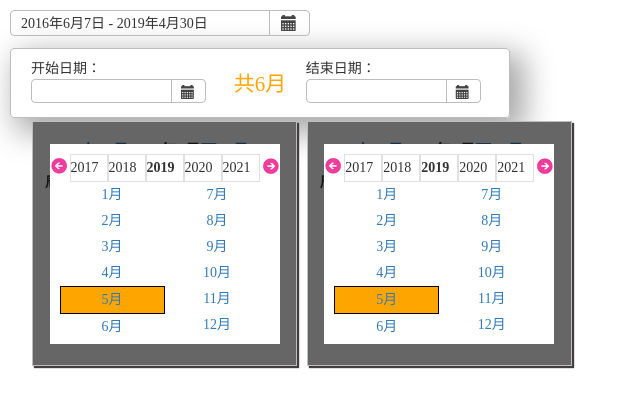
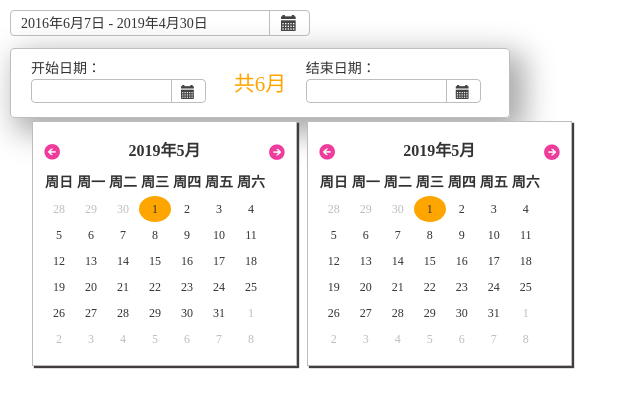
Before and after one commit to caoleyun/P2P-Lending-platform, a React app: page / in a window 1280 px wide. Shown: the whole page, without its empty margins (0-640 px from the left). Built offline with nearby package versions, Linux system fonts and the light colour scheme; some packages are replaced by stand-ins of ours.

Commit message:
日历组件-5/3/1事件监听

```diff
--- a/package.json
+++ b/package.json
@@ -36,6 +36,8 @@
     "jest-resolve": "24.7.1",
     "jest-watch-typeahead": "0.3.0",
     "jquery": "^3.4.0",
+    "jquery-browserify": "^1.8.1",
+    "jquery-mousewheel": "^3.1.13",
     "mini-css-extract-plugin": "0.5.0",
     "optimize-css-assets-webpack-plugin": "5.0.1",
     "pnp-webpack-plugin": "1.2.1",
@@ -44,6 +46,7 @@
     "postcss-normalize": "7.0.1",
     "postcss-preset-env": "6.6.0",
     "postcss-safe-parser": "4.0.1",
+    "prop-types": "^15.7.2",
     "react": "^16.8.6",
     "react-app-polyfill": "^1.0.0",
     "react-dev-utils": "^9.0.0",
--- a/src/component/Canlendar.js
+++ b/src/component/Canlendar.js
@@ -22,7 +22,9 @@ class Canlendar  extends React.Component{
 
 		this.state={
 			year:2019,
-			month:5
+			month:5,
+			day:1,
+			showPicker:false
 		}
 
 	}
@@ -33,12 +35,22 @@ class Canlendar  extends React.Component{
 		var dataArr=reararr.concat(arr,headarr);
 		var trs=[];
 		var tds=[];
+
+		let classname=(day,index)=>{
+			if(index < reararr.length || index >=42-headarr.length){
+				return "gray";
+			}else if (day===this.state.day){
+				return "cur";
+			}
+			return  "";
+		}
+
 		dataArr.forEach((day,index)=>{
 			if((index%7) === 0 && index!==0){
 				trs.push(<tr key={index}>{tds}</tr>);
 				tds=[];
 			}
-			tds.push(<td className={index < reararr.length || index >=42-headarr.length? "gray":" "} key={index}>{day}</td>);
+			tds.push(<td className={classname(day,index)} key={index}>{day}</td>);
 		});
 		trs.push(<tr key={5}>{tds}</tr>);
 		return (
@@ -64,16 +76,34 @@ class Canlendar  extends React.Component{
 		}
 	}
 
+	onpick({year,month}){
+		this.setState({showPicker:false});
+		this.setState({
+			year:year,
+			month:month
+		});
+		console.log(year , month);
+	}
+	showpicker(){
+		if(this.state.showPicker){
+			return <YearMonthPicker year={this.state.year} month={this.state.month} ref="" onpick={(this.onpick).bind(this)} ></YearMonthPicker>;
+		}else{
+			return "";
+		}
+
+	}
+
 	render(){
 		return (
 			<div className="canlendarChooser">
-				<h4>
-					<a onClick={(this.goPrevMonth).bind(this)}>上一月</a>
+				<h4 onClick={()=>{this.setState({showPicker:true})}}>
 					{this.state.year}年{this.state.month}月
-					<a onClick={(this.goNextMonth).bind(this)} >下一月</a>
 				</h4>
 
-				<YearMonthPicker />
+				<a onClick={(this.goPrevMonth).bind(this)} href="javascript:void(0)" className="leftBtn"></a>
+				<a onClick={(this.goNextMonth).bind(this)} href="javascript:void(0)" className="rightBtn"></a>
+
+				{this.showpicker()}
 
 				<table>
 					<thead>
--- a/src/component/YearMonthPicker.js
+++ b/src/component/YearMonthPicker.js
@@ -1,7 +1,7 @@
 import React from "react";
 import $ from 'jquery/dist/jquery.min.js';
+import PropTypes from "prop-types";
 // import './jquery.mousewheel.min.js';
-import  mousewheelhandler from './mousewheelhandler.js';
 
 
 
@@ -9,105 +9,146 @@ import  mousewheelhandler from './mousewheelhandler.js';
 
 
 class YearMonthPicker  extends React.Component{
-	constructor(){
+	constructor({onpick,year,month}){
 		super();
 
 		this.state={
-			"year":2019,
-			"month":5
+			"year" : year ,
+			"month":month
 		}
+		//位于视野中央的那个年份
+		this.cyear=this.state.year;
 
-		this.cyear=2019;
+		// console.log(this.state.year);
 	}
 
+
 	//向右切换年份
-	rrBtnHandler(cyear){
-		$(this.refs.span_container).append($(`<span>${cyear+2}</span>`)).animate({"left":-38},100,function(){
+	rrBtnHandler(){
+		++this.cyear;
+		$(this.refs.span_container).append($(`<span>${this.cyear+2}</span>`)).stop(true,true).animate({"left":-38},100,function(){
 			$(this).find("span").eq(0).remove();
 			$(this).css("left",0);
 
-			$(this).find("span").eq(1).removeClass("cur");
-			$(this).find("span").eq(2).addClass("cur");
+			$(this).find("span").eq(2).addClass("cur").siblings().removeClass("cur");
 		});
 		//判断月份加cur
-		$(".month_panel").find("a").removeClass("cur");
-		if(cyear===this.state.year){
-			$(".month_panel").find("a").eq(this.state.month-1).addClass("cur");
+		$(this.refs.month_panel).find("a").removeClass("cur");
+		if(this.cyear===this.state.year){
+			$(this.refs.month_panel).find("a").eq(this.state.month-1).addClass("cur");
 		}
+		// console.log(this.cyear ,this.state.year , this.state.month);
+
 	}
 	//向左切换年份
-	llBtnHandler(cyear){
-		$(this.refs.span_container).prepend($(`<span>${cyear-2}</span>`)).animate({"left":38},100,function(){
+	llBtnHandler(){
+		--this.cyear;
+		$(this.refs.span_container).prepend($(`<span>${this.cyear-2}</span>`)).stop(true,true).animate({"left":38},100,function(){
 			$(this).find("span").eq(-1).remove();
 			$(this).css("left",0);
 
-			$(this).find("span").eq(3).removeClass("cur");
-			$(this).find("span").eq(2).addClass("cur");
+			$(this).find("span").eq(2).addClass("cur").siblings().removeClass("cur");
 		});
 		//判断月份加cur
-		$(".month_panel").find("a").removeClass("cur");
-		if(cyear===this.state.year){
-			$(".month_panel").find("a").eq(this.state.month-1).addClass("cur");
+		$(this.refs.month_panel).find("a").removeClass("cur");
+		if(this.cyear===this.state.year){
+			$(this.refs.month_panel).find("a").eq(this.state.month-1).addClass("cur");
 		}
+		// console.log(this.cyear ,this.state.year , this.state.month);
+
 	}
+
+
+
 
 
 
 	//上树之后
 	componentDidMount(){
 		//绑定滚轮事件
-		// var self=this;
-		// $(this.refs.span_container).mousewheel(function(event,delta){
-		// 	if(delta>0){
-		// 		self.llBtnHandler(this.cyear);
-		// 	}else{
-		// 		self.rrBtnHandler(this.cyear);
-		// 	}
-		// });
+		var self=this;
+		this.refs.span_container.onmousewheel=function(event){
+			var direction = event.wheelDelta > 0 ? 1 : -1;
+			if(direction<0){
+				self.llBtnHandler();
+			}else{
+				self.rrBtnHandler();
+			}
+		};
+		//a标签事件
+		$(this.refs.month_panel).find("a").click(function(){
+			// console.log(self.cyear ,self.state.year , self.state.month);
+			self.setState({"year":self.cyear,"month":Number($(this).attr("data-month"))});
+			self.props.onpick(self.state);
+		});
 
-		// mousewheelhandler();
+		//决定a标签的cur
+		//判断月份加cur
+		$(this.refs.month_panel).find("a").removeClass("cur");
+		if(this.cyear===this.state.year){
+			$(this.refs.month_panel).find("a").eq(this.state.month-1).addClass("cur");
+		}
 
+		//年份点击事件
+		//新增span  用事件委托做新元素
+		$(this.refs.span_container).delegate("span","click",function(){
+			if($(this).index()>2){
+				let a=$(this).index()-2;
+				while(a){
+					a--;
+					self.rrBtnHandler();
+				}
+			}else if($(this).index()<2){
+				let a=2-$(this).index();
+				while(a){
+					a--;
+					self.llBtnHandler();
+				}
+			}
 
-		mousewheelhandler(this.refs.span_container);
+		});
+
 
 	}
 
 	render(){
-		var cyear=this.cyear;
-
+		// var cyear=this.cyear;
+// console.log("2");
+// console.log(this.cyear, this.state.year, this.state.month);
+// console.log(this.state.year);
 		return (
 			<div className="YearMonthPicker">
 				<div className="inner">
 					<div className="year_panel">
 						<div className="panel_inner">
 							<div className="span_container" ref="span_container" >
-								<span>{cyear-2}</span>
-								<span>{cyear-1}</span>
-								<span className="cur">{cyear}</span>
-								<span>{cyear+1}</span>
-								<span>{cyear+2}</span>
+								<span>{this.state.year-2}</span>
+								<span>{this.state.year-1}</span>
+								<span className="cur">{this.state.year}</span>
+								<span>{this.state.year+1}</span>
+								<span>{this.state.year+2}</span>
 							</div>
 						</div>
 
-						<i className="ll" onClick={()=>{this.llBtnHandler(--cyear)}}></i>
-						<i className="rr" onClick={()=>{this.rrBtnHandler(++cyear);}}></i>
+						<i className="ll" onClick={()=>{this.llBtnHandler()}}></i>
+						<i className="rr" onClick={()=>{this.rrBtnHandler()}}></i>
 					</div>
-					<div className="month_panel">
+					<div className="month_panel" ref="month_panel">
 						<div className="col">
-							<a className={this.state.year === cyear && this.state.month === 1 ? "cur" : ""} href="javascript:void(0);">1月</a>
-							<a className={this.state.year === cyear && this.state.month === 2 ? "cur" : ""} href="javascript:void(0);">2月</a>
-							<a className={this.state.year === cyear && this.state.month === 3 ? "cur" : ""} href="javascript:void(0);">3月</a>
-							<a className={this.state.year === cyear && this.state.month === 4 ? "cur" : ""} href="javascript:void(0);">4月</a>
-							<a className={this.state.year === cyear && this.state.month === 5 ? "cur" : ""} href="javascript:void(0);">5月</a>
-							<a className={this.state.year === cyear && this.state.month === 6 ? "cur" : ""} href="javascript:void(0);">6月</a>
+							<a href="javascript:void(0);" data-month="1">1月</a>
+							<a href="javascript:void(0);" data-month="2">2月</a>
+							<a href="javascript:void(0);" data-month="3">3月</a>
+							<a href="javascript:void(0);" data-month="4">4月</a>
+							<a href="javascript:void(0);" data-month="5">5月</a>
+							<a href="javascript:void(0);" data-month="6">6月</a>
 						</div>
 						<div className="col">
-							<a className={this.state.year === cyear && this.state.month === 7 ? "cur" : ""} href="javascript:void(0);">7月</a>
-							<a className={this.state.year === cyear && this.state.month === 8 ? "cur" : ""} href="javascript:void(0);">8月</a>
-							<a className={this.state.year === cyear && this.state.month === 9 ? "cur" : ""} href="javascript:void(0);">9月</a>
-							<a className={this.state.year === cyear && this.state.month === 10 ? "cur" : ""} href="javascript:void(0);">10月</a>
-							<a className={this.state.year === cyear && this.state.month === 11 ? "cur" : ""} href="javascript:void(0);">11月</a>
-							<a className={this.state.year === cyear && this.state.month === 12 ? "cur" : ""} href="javascript:void(0);">12月</a>
+							<a href="javascript:void(0);" data-month="7">7月</a>
+							<a href="javascript:void(0);" data-month="8">8月</a>
+							<a href="javascript:void(0);" data-month="9">9月</a>
+							<a href="javascript:void(0);" data-month="10">10月</a>
+							<a href="javascript:void(0);" data-month="11">11月</a>
+							<a href="javascript:void(0);" data-month="12">12月</a>
 						</div>
 					</div>
 				</div>
@@ -117,4 +158,12 @@ class YearMonthPicker  extends React.Component{
 
 }
 
+// 判定父组件 传来的props的类型
+YearMonthPicker.propTypes ={
+	onpick:PropTypes.func.isRequired,
+	year:PropTypes.number.isRequired,
+	month:PropTypes.number.isRequired
+}
+
+
 export default YearMonthPicker;
--- a/src/component/mousewheelhandler.js
+++ b/src/component/mousewheelhandler.js
@@ -2,7 +2,7 @@
 //鼠标滚轮  处理程序
 //原生
 
-
+var num=0;
 
 // __mousewheelhandler内部函数
 function _mousewheelhandler(event){
@@ -23,8 +23,10 @@ function _mousewheelhandler(event){
 				var direction = event.detail > 0 ? -1 : 1;
 			}
 
-		console.log(direction);
+			num= direction;
 
+
+			return num;
 
 
 }
@@ -34,13 +36,22 @@ function _mousewheelhandler(event){
 function mousewheelhandler(dom){
 		//这里不用根据不同的浏览器进行判断，这是因为事件添加了如果浏览器不认识，不报错的。
 		//给IE、CHrome添加事件
-		dom.onmousewheel = _mousewheelhandler;
-		try{
-			//给火狐添加事件
-			dom.addEventListener("DOMMouseScroll",_mousewheelhandler,false);
-		}catch(err){
 
+
+
+
+		dom.onmousewheel=function(){
+			var a=_mousewheelhandler();
+			return a;
 		}
+
+		// dom.onmousewheel = _mousewheelhandler;
+		// try{
+		// 	//给火狐添加事件
+		// 	dom.addEventListener("DOMMouseScroll",_mousewheelhandler,false);
+		// }catch(err){
+
+		// }
 
 }
 
--- a/src/index.js
+++ b/src/index.js
@@ -2,6 +2,7 @@ import React from 'react';
 import {render} from 'react-dom';
 
 import BECanlendar from './component/BECanlendar.js';
+
 
 import 'bootstrap/dist/css/bootstrap.css';
 
--- a/src/static/BECanlendar.less
+++ b/src/static/BECanlendar.less
@@ -118,6 +118,26 @@
 		font-size:16px;
 		font-weight:bold;
 	}
+
+	.leftBtn{
+		position:absolute;
+		top:22px;
+		left:11px;
+		width:16px;
+		height:16px;
+		background:url(/images/ll.jpg);
+		background-size: contain;
+	}
+	.rightBtn{
+		position:absolute;
+		top:22px;
+		right:11px;
+		width:16px;
+		height:16px;
+		background:url(/images/rr.jpg);
+		background-size: contain;
+	}
+
 	th{
 		text-align:center;
 	}
@@ -126,10 +146,16 @@
 		width:14px;
 		height:16px;
 		font-size:12px;
+		text-align: center;
 	}
 	td.gray{
 		color:#BDBDBD;
 	}
+	td.cur{
+		background-color:orange;
+		border-radius:50%;
+	}
+
 
 	.YearMonthPicker{
 		position:absolute;
```
Also changed, not shown: 1 other file.
